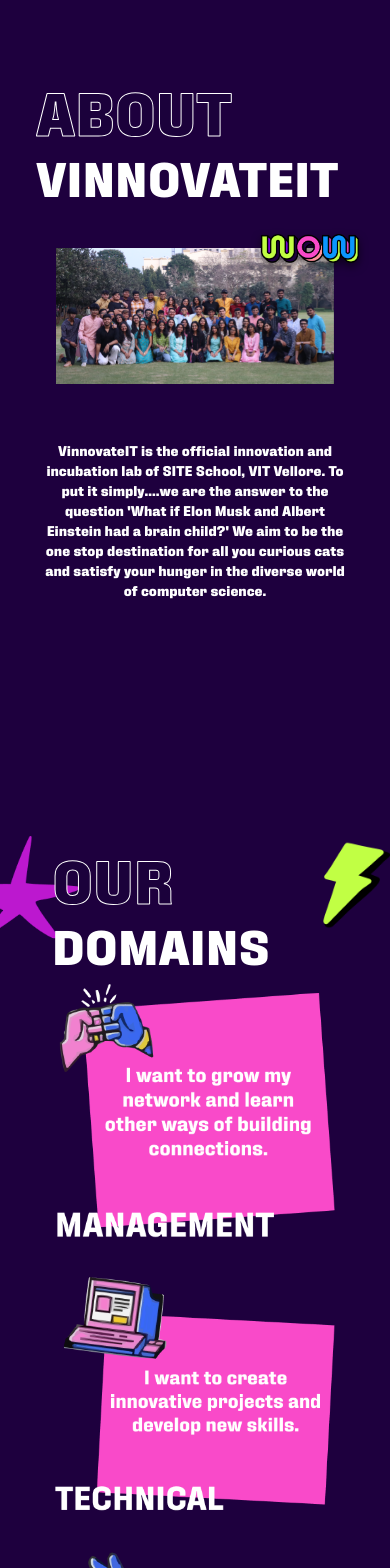
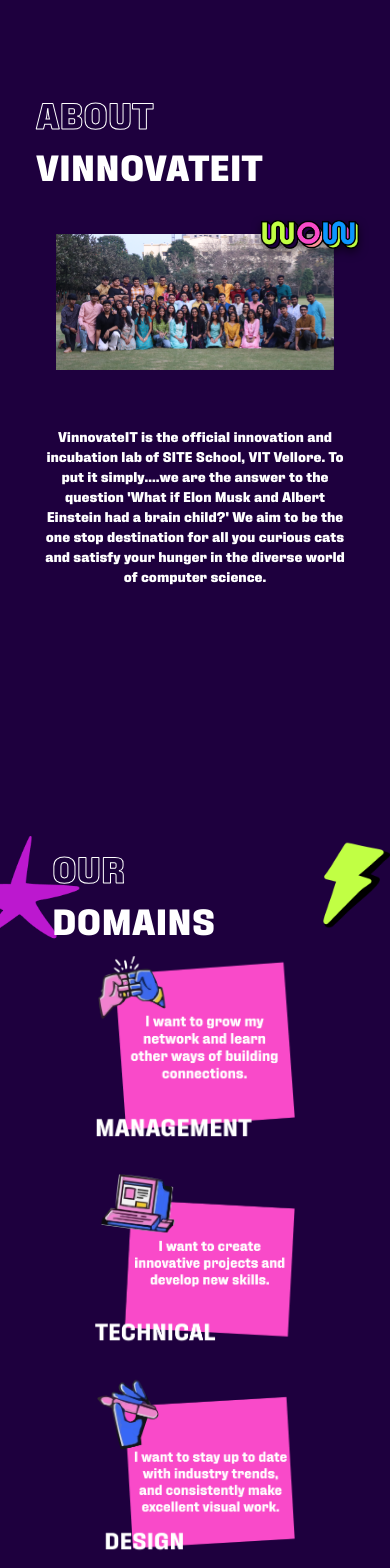
Before and after one commit to vinnovateit/Recruitments2024, a Next.js app: page / in a window 390 px wide. Shown: the part 1060-2628 px from the top of the page. Built offline with nearby package versions, Linux system fonts and the light colour scheme.

Commit message:
feat: animation cleanup

```diff
--- a/src/components/Aboutus.tsx
+++ b/src/components/Aboutus.tsx
@@ -160,13 +160,13 @@
         <div className="ml-9 max-w-[80vw] pt-3 md:pl-8 md:pt-10 md:mt-[3.5rem] ">
           <div
             ref={titleAboutRef}
-            className="font-outline-2 text-6xl font-bold text-specpurple md:text-7xl"
+            className="font-outline-2 text-4xl md:text-6xl lg:text-7xl font-bold text-specpurple"
           >
             ABOUT
           </div>
           <div
             ref={titleVinnovateRef}
-            className="mr-2 pt-3 text-5xl font-bold text-white md:text-7xl"
+            className="mr-2 pt-3 text-4xl md:text-6xl lg:text-7xl font-bold text-white"
           >
             VINNOVATEIT
           </div>
--- a/src/components/CursorAnimation.tsx
+++ b/src/components/CursorAnimation.tsx
@@ -130,6 +130,15 @@
       });
     };
 
+    // Add style to remove cursor from buttons
+    const style = document.createElement('style');
+    style.textContent = `
+      button {
+        cursor: none !important;
+      }
+    `;
+    document.head.appendChild(style);
+
     // Event listeners
     window.addEventListener('mousemove', updateCursor);
     document.querySelectorAll('a, button, img').forEach(el => {
@@ -143,6 +152,7 @@
         el.removeEventListener('mouseenter', handleMouseEnter);
         el.removeEventListener('mouseleave', handleMouseLeave);
       });
+      document.head.removeChild(style);
     };
   }, []);
 
--- a/src/components/domainsPage.tsx
+++ b/src/components/domainsPage.tsx
@@ -155,13 +155,13 @@
               <div className="ml-4">
                 <div
                   ref={ourTextRef}
-                  className="font-outline-2 text-6xl font-bold text-specpurple md:text-7xl opacity-0"
+                  className="font-outline-2 text-4xl md:text-6xl lg:text-7xl font-bold text-specpurple  opacity-0"
                 >
                   OUR
                 </div>
                 <div
                   ref={domainsTextRef}
-                  className="mr-2 pt-3 text-5xl font-bold text-white md:text-7xl opacity-0"
+                  className="mr-2 pt-3 text-4xl md:text-6xl lg:text-7xl font-bold text-white opacity-0"
                 >
                   DOMAINS
                 </div>
@@ -188,7 +188,7 @@
               <img
                 src="/managementcard.png"
                 alt="Management"
-                className="w-full max-w-[280px] lg:max-w-[320px] hover:scale-105"
+                className="w-full max-w-[200px] lg:max-w-[320px] hover:scale-105"
               />
             </div>
 
@@ -199,7 +199,7 @@
               <img
                 src="/techcard.png"
                 alt="Technical"
-                className="w-full max-w-[280px] lg:max-w-[320px] hover:scale-105"
+                className="w-full max-w-[200px] lg:max-w-[320px] hover:scale-105"
               />
             </div>
 
@@ -210,7 +210,7 @@
               <img
                 src="/designcard.png"
                 alt="Design"
-                className="w-full max-w-[280px] lg:max-w-[320px] hover:scale-105"
+                className="w-full max-w-[200px] lg:max-w-[320px] hover:scale-105"
               />
             </div>
           </div>
```
